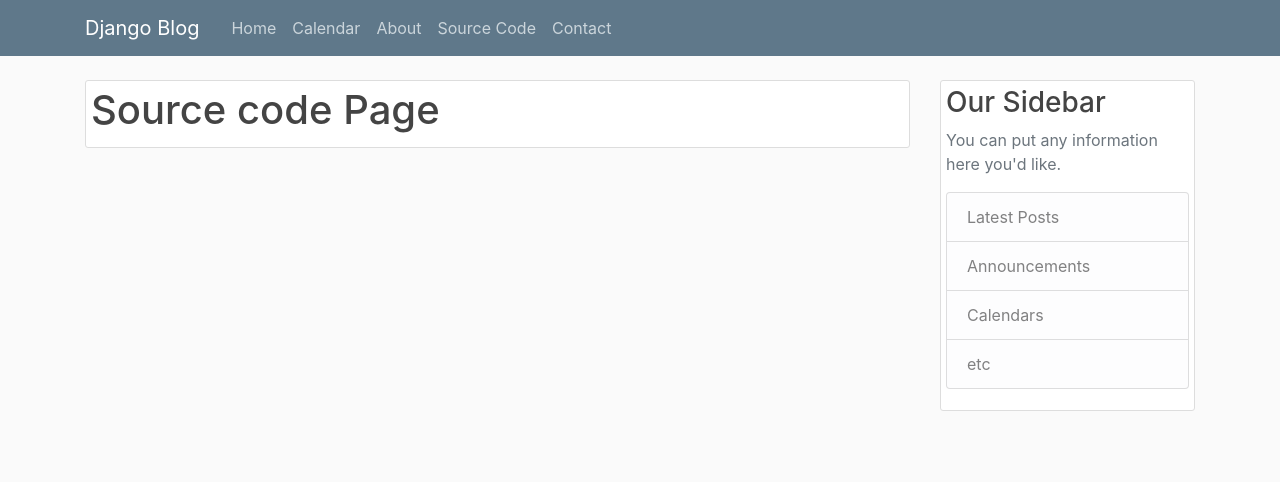
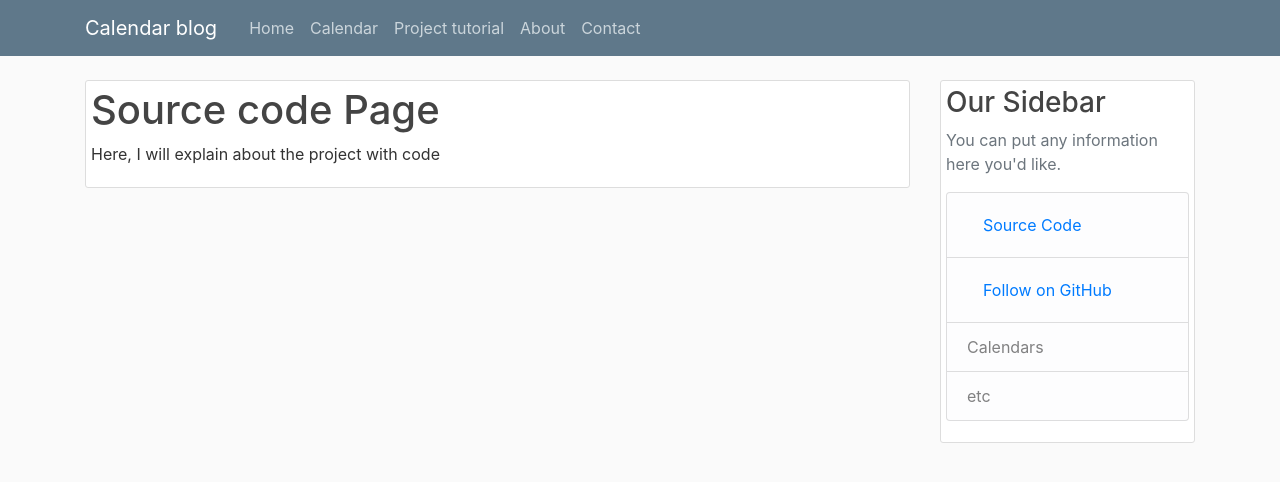
Before and after one commit to dostonhamrakulov/django-calendar-contribution-app, a Django app: page /source_code/ in a window 1280 px wide. Shown: the top 482 px of the page. Run offline with Django 3.2, Linux system fonts and the light colour scheme; some libraries are stand-ins or nearby versions.

Commit message:
base.html ga urllar

```diff
--- a/calendar_blog/templates/calendar_blog/base.html
+++ b/calendar_blog/templates/calendar_blog/base.html
@@ -77,7 +77,7 @@
     <header class="site-header">
       <nav class="navbar navbar-expand-md navbar-dark bg-steel fixed-top">
         <div class="container">
-          <a class="navbar-brand mr-4" href="{% url 'blog-home' %}">Django Blog</a>
+          <a class="navbar-brand mr-4" href="{% url 'blog-home' %}">Calendar blog</a>
           <button class="navbar-toggler" type="button" data-toggle="collapse" data-target="#navbarToggle" aria-controls="navbarToggle" aria-expanded="false" aria-label="Toggle navigation">
           <span class="navbar-toggler-icon"></span>
           </button>
@@ -85,8 +85,8 @@
             <div class="navbar-nav mr-auto">
               <a class="nav-item nav-link" href="{% url 'blog-home' %}">Home</a>
               <a class="nav-item nav-link" href="{% url 'blog-calendar' %}">Calendar</a>
+              <a class="nav-item nav-link" href="{% url 'blog-source_code' %}">Project tutorial</a>
               <a class="nav-item nav-link" href="{% url 'blog-about' %}">About</a>
-              <a class="nav-item nav-link" href="{% url 'blog-source_code' %}">Source Code</a>
               <a class="nav-item nav-link" href="{% url 'blog-contact' %}">Contact</a>
             </div>
             <!-- Navbar Right Side -->
@@ -111,8 +111,8 @@
             <h3>Our Sidebar</h3>
             <p class='text-muted'>You can put any information here you'd like.
               <ul class="list-group">
-                <li class="list-group-item list-group-item-light">Latest Posts</li>
-                <li class="list-group-item list-group-item-light">Announcements</li>
+                <li class="list-group-item list-group-item-light"><a class="nav-item nav-link" href="https://github.com/dostonhamrakulov/django-calendar-contribution-app">Source Code</a></li>
+                <li class="list-group-item list-group-item-light"><a class="nav-item nav-link" href="https://github.com/dostonhamrakulov">Follow on GitHub</a></li>
                 <li class="list-group-item list-group-item-light">Calendars</li>
                 <li class="list-group-item list-group-item-light">etc</li>
               </ul>
--- a/calendar_blog/templates/calendar_blog/source_code.html
+++ b/calendar_blog/templates/calendar_blog/source_code.html
@@ -1,4 +1,5 @@
 {% extends "calendar_blog/base.html" %}
 {% block content %}
     <h1>Source code Page</h1>
+    <p>Here, I will explain about the project with code</p>
 {% endblock content %}
```
